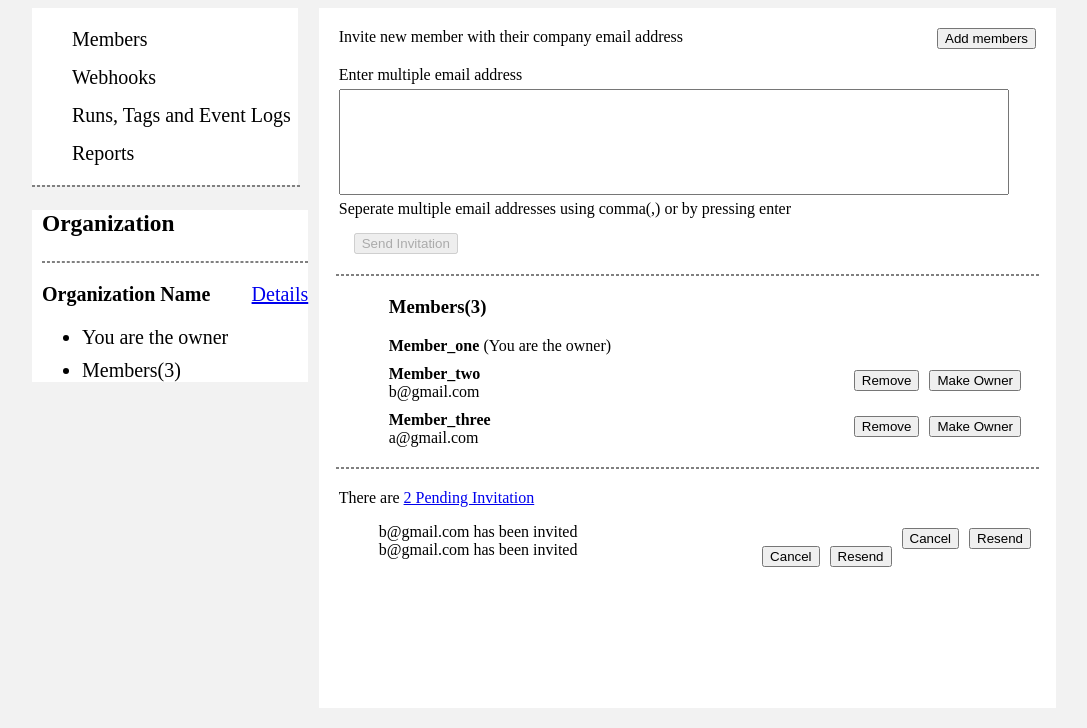
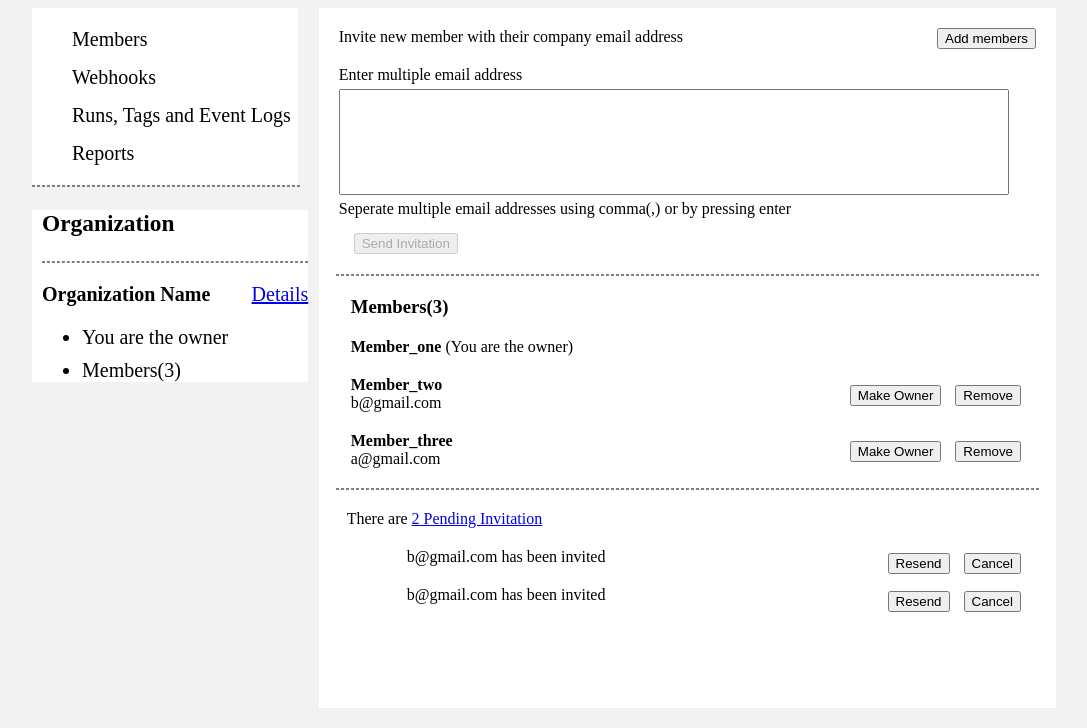
Before and after one commit to bhartijain/CSS-Assignment, a plain HTML site: page assignment3/index.html in a window 1280 px wide. Shown: the part 72-800 px from the top of the page, without its empty margins (96-1183 px from the left). Drawn offline with Linux system fonts and the light colour scheme.

Commit message:
Add margin for member-section

```diff
--- a/assignment3/css/detail.css
+++ b/assignment3/css/detail.css
@@ -37,10 +37,14 @@ input[type="textbox"] {
 	list-style-type: none;
 }
 .member-list li {
-	margin:10px;
+	margin: 20px 10px 20px -28px;
 }
-.member-list li button {
+.btn-member {
 	float:right;
+	margin-top:-14px;
+
+}
+.btn-member button {
 	margin:5px;
 }
 .member-section-seperator {
@@ -51,12 +55,17 @@ input[type="textbox"] {
 }
 
 .invitation-section {
-	margin:20px;
+	margin: 20px 10px 20px 28px;
 }
 .invitation-list {
 	list-style-type: none;
 }
-.invitation-list li button {
+.invitation-list li {
+	margin:20px;
+}
+.btn-invitation{
 	float:right;
+}
+.btn-invitation button {
 	margin:5px;
 }
--- a/assignment3/index.html
+++ b/assignment3/index.html
@@ -49,15 +49,22 @@
 						</li>
 						<li>
 							<strong>Member_two</strong>
+								<br>
+							<span>b@gmail.com</span>
+							<div class="btn-member">
 								<button>Make Owner</button>
 								<button>Remove</button>
-							<br><span>b@gmail.com</span>
+
 						<li>
 						<li>
 							<strong>Member_three</strong>
+							<br>
+							<span>a@gmail.com</span>
+							<div class="btn-member">
 								<button>Make Owner</button>
 								<button>Remove</button>
-							<br><span>a@gmail.com</span>
+							</div>
+
 						<li>
 					</ul>
 				</div>
@@ -68,13 +75,17 @@
 					<ul class="invitation-list">
 						<li>
 							<span>b@gmail.com has been invited</span>
+							<div class="btn-invitation">
 								<button>Resend</button>
 								<button>Cancel</button>
+							</div>
 						</li>
 						<li>
 							<span>b@gmail.com has been invited</span>
+							<div class="btn-invitation">
 								<button>Resend</button>
 								<button>Cancel</button>
+							</div>
 						</li>
 					</ul>
 				</div>
```
Lines whose indentation alone changed are shown as unchanged.
